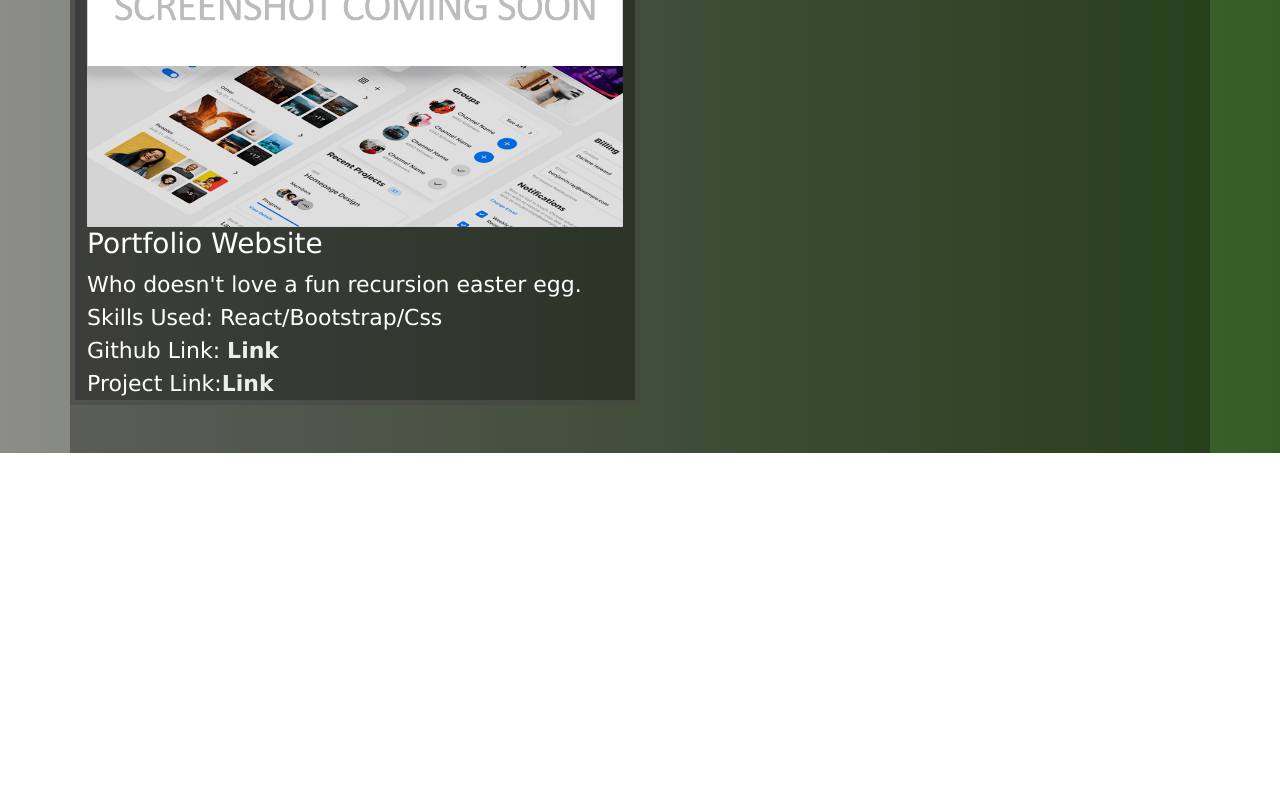
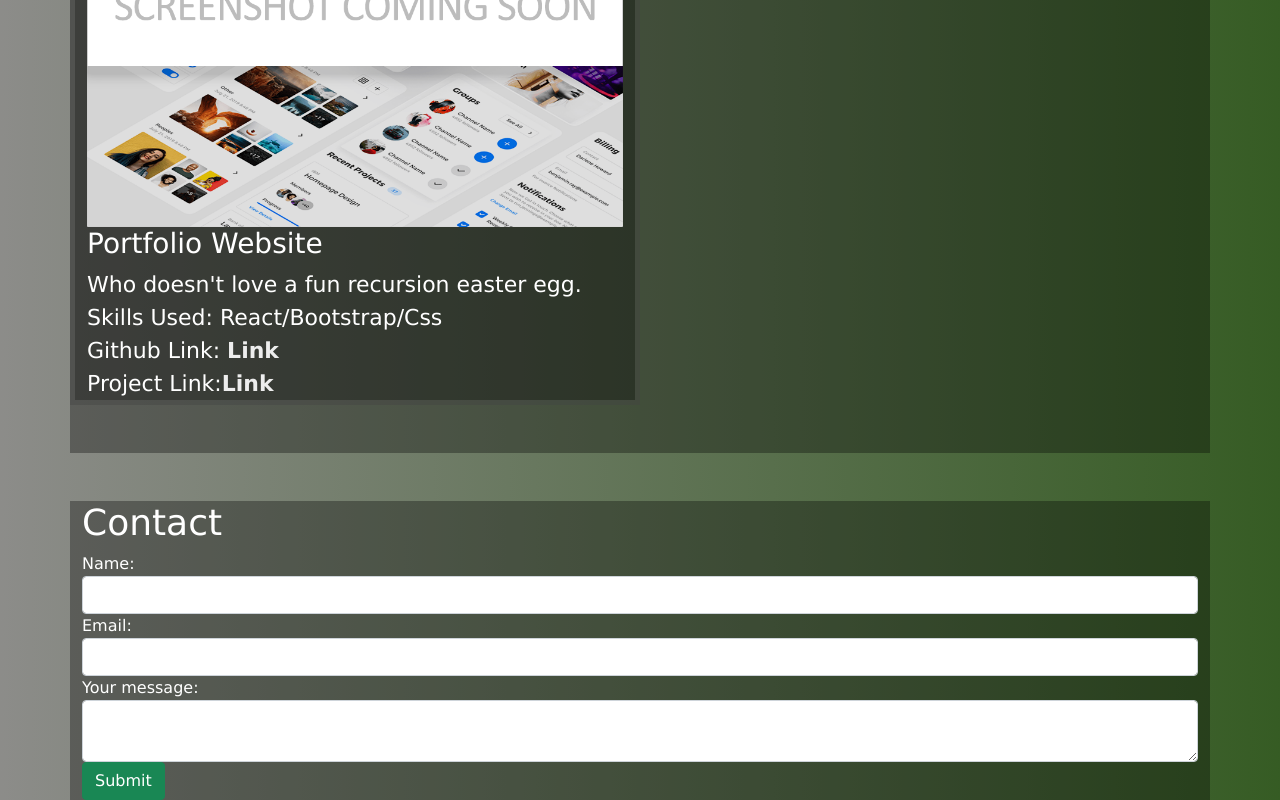
Before and after one commit to hoostin/ReactPortfolio, a React (Create React App) app: page /home in a window 1280 px wide. Shown: the part 2554-3354 px from the top of the page. Before the commit the page ends 3007 px from the top, so only its background shows below. Built offline with nearby package versions, Linux system fonts and the light colour scheme; a web font is replaced by a local one.

Commit message:
contact form

```diff
--- /dev/null
+++ b/src/Contact.jsx
@@ -0,0 +1,33 @@
+export default function Contact() {
+	return (
+		<section className="container mt-5 " id="contact">
+			<div className=" row  text-white">
+				<article className="text-box ">
+					<h2>Contact</h2>
+					<div className="row">
+						<form
+							action="https://formspree.io/f/mqkgorlk"
+
+							method="POST"
+						>
+							<label for="user-name">Name:</label>
+							<input
+								id="user-name"
+								className="form-control"
+								type="text"
+								name="name"
+							/>
+
+							<label for="user-email">Email:</label>
+							<input 	className="form-control" id="user-email" type="text" name="email" />
+
+							<label for="user-message">Your message:</label>
+							<textarea 	className="form-control" id="user-message" name="message"></textarea>
+							<button	className="btn btn-success" type="submit">Submit</button>
+						</form>
+					</div>
+				</article>
+			</div>
+		</section>
+	);
+}
--- a/src/Routes.jsx
+++ b/src/Routes.jsx
@@ -2,6 +2,7 @@ import React from "react";
 
 import { Redirect, Route, Switch } from "react-router-dom";
 import About from "./About";
+import Contact from "./Contact";
 import Home from "./Home";
 import NavBar from "./NavBar";
 import Portfolio from "./Portfolio";
@@ -21,10 +22,11 @@ function Routes() {
 			</Route>
 			<Route path="/home">
 				<NavBar />
-				<main >
+				<main>
 					<Home />
 					<About />
 					<Portfolio />
+					<Contact />
 				</main>
 			</Route>
 		</Switch>
```
